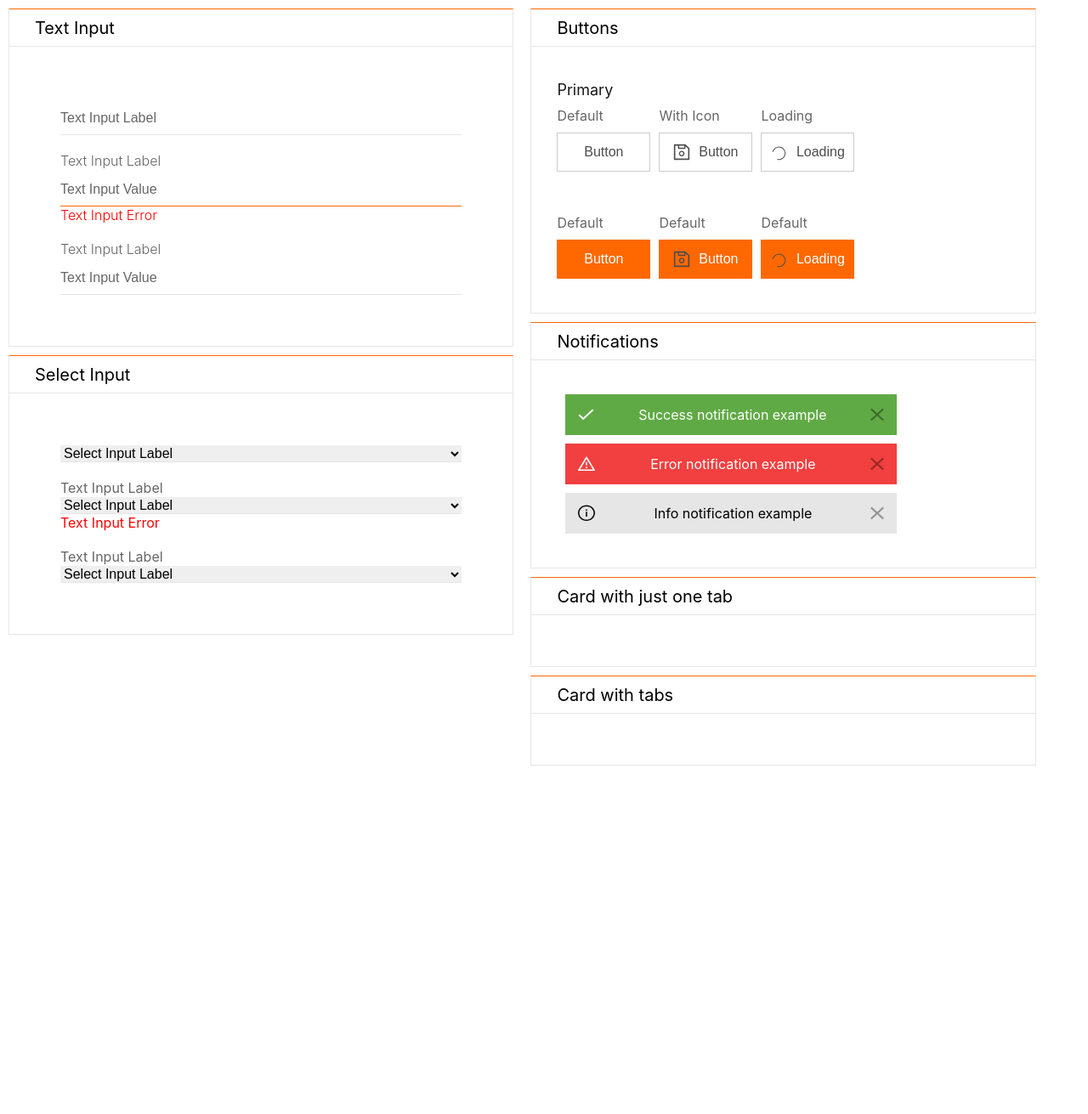
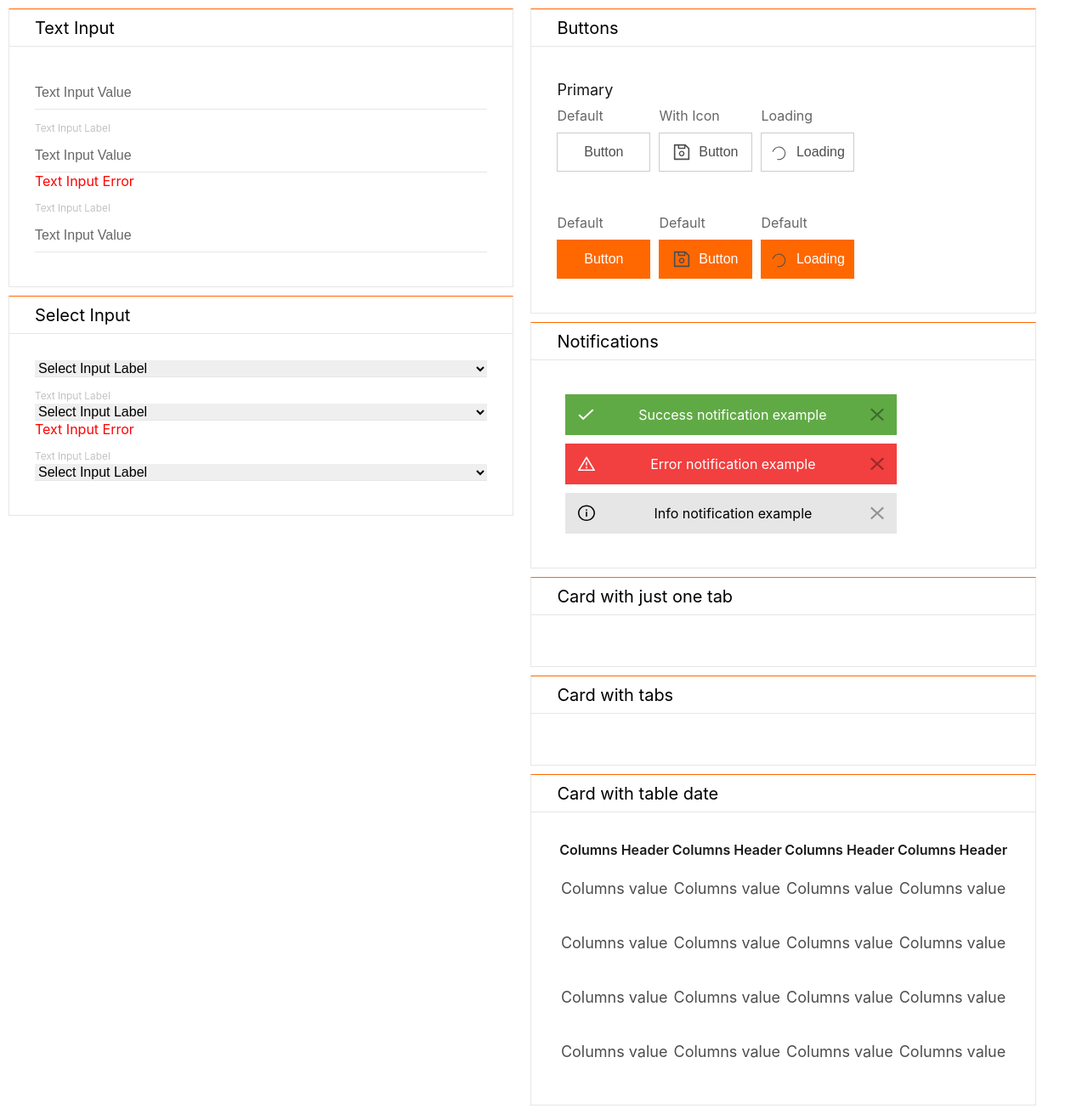
Before and after one commit to MDukauskas/WGT-React, a React (Create React App) app: page / in a window 1280 px wide. Shown: the whole page at 85% size. Before the commit the page ends 911 px from the top, so only its background shows below. Built offline with nearby package versions, Linux system fonts and the light colour scheme.

Commit message:
change in input and created table

```diff
--- a/src/App.js
+++ b/src/App.js
@@ -3,47 +3,21 @@ import logo from './logo.svg';
 import save from './save.svg';
 import loading from './loading.svg';
 import './App.scss';
-import { Notification, Button, Card } from './components'
+import { Notification, Button, Card, InputGroup } from './components'
 
 function App() {
   return (
     <div className="App">
       <div className="column">
         <Card title="Text Input">
-          <form className="textInput">
-            <div>
-              <input type="text" value="Text Input Label"/>
-            </div>
-            <br />
-            <div className="innerInput">
-              <span>Text Input Label</span>
-              <input type="text" value="Text Input Value"/>
-              <span className="red">Text Input Error</span>
-            </div>
-            <br />
-            <div>
-              <span>Text Input Label</span>
-              <input type="text" value="Text Input Value"/>
-            </div>
-          </form>
+          <InputGroup type="text"/>
+          <InputGroup label="Text Input Label" error="Text Input Error" type="text"/>
+          <InputGroup label="Text Input Label" type="text"/>
         </Card>
         <Card title="Select Input">
-          <form className="selectInput">
-            <div>
-              <select><option value="">Select Input Label</option></select>
-            </div>
-            <br />
-            <div className="innerInput">
-              <span>Text Input Label</span><br/>
-              <select><option value="">Select Input Label</option></select><br/>
-              <span className="red">Text Input Error</span>
-            </div>
-            <br />
-            <div>
-              <span>Text Input Label</span><br/>
-              <select><option value="">Select Input Label</option></select>
-            </div>
-          </form>
+          <InputGroup type="select"/>
+          <InputGroup label="Text Input Label" error="Text Input Error" type="select"/>
+          <InputGroup label="Text Input Label" type="select"/>
         </Card>
       </div>
       <div className="column">
@@ -51,15 +25,15 @@ function App() {
           <p>Primary</p>
           <div className="direction">
             <div>
-              <span>Default</span>
+              <span className="label">Default</span>
               <Button> Button</Button>
             </div>
             <div>
-              <span>With Icon</span>
+              <span className="label">With Icon</span>
               <Button> <img src={save} alt="save" /> Button</Button>
             </div>
             <div>
-              <span>Loading</span>
+              <span className="label">Loading</span>
               <Button> <img src={loading} className="loading" alt="loading" /> Loading</Button>
             </div>
           </div>
@@ -67,15 +41,15 @@ function App() {
           <br />
           <div className="direction">
             <div>
-              <span>Default</span>
+              <span className="label">Default</span>
               <Button primary> Button</Button>
             </div>
             <div>
-              <span>Default</span>
+              <span className="label">Default</span>
               <Button primary> <img src={save} alt="save" /> Button</Button>
             </div>
             <div>
-              <span>Default</span>
+              <span className="label">Default</span>
               <Button primary> <img src={loading} className="loading" alt="loading" /> Loading</Button>
             </div>
           </div>
@@ -87,6 +61,40 @@ function App() {
         </Card>
         <Card title="Card with just one tab"/>
         <Card title="Card with tabs"/>
+        <Card title="Card with table date">
+        <table className="columns_header">
+        <tr>
+          <th>Columns Header</th>
+          <th>Columns Header</th>
+          <th>Columns Header</th>
+          <th>Columns Header</th>
+        </tr>
+        <tr>
+          <td>Columns value</td>
+          <td>Columns value</td>
+          <td>Columns value</td>
+          <td>Columns value</td>
+        </tr>
+        <tr>
+          <td>Columns value</td>
+          <td>Columns value</td>
+          <td>Columns value</td>
+          <td>Columns value</td>
+        </tr>
+        <tr>
+          <td>Columns value</td>
+          <td>Columns value</td>
+          <td>Columns value</td>
+          <td>Columns value</td>
+        </tr>
+        <tr>
+          <td>Columns value</td>
+          <td>Columns value</td>
+          <td>Columns value</td>
+          <td>Columns value</td>
+        </tr>
+      </table>
+      </Card>
       </div>
     </div>
   );
--- a/src/App.scss
+++ b/src/App.scss
@@ -9,19 +9,6 @@
   flex-direction: row;
 }
 
-.loading {
-    animation: loading-spin infinite 2s linear;
-  }
-
-@keyframes loading-spin {
-  from {
-    transform: rotate(0deg);
-  }
-  to {
-    transform: rotate(360deg);
-  }
-}
-
 .column {
   width: 48%;
 }
@@ -31,48 +18,30 @@
   flex-direction: row;
 }
 
-.textInput {
-  margin: 30px;
-
-  input {
-    width: 100%;
-    border:none;
-    border-bottom: 1px solid #E6E6E6;
+  .label {
     color: #666666;
-    font-size: 16px;
-    padding: 15px 10px 10px 0;
-  }
-
-  span {
-    color: #B3B3B3;
-    font-size: 12px;
-    font-weight: 300;
-  }
-
-  .innerInput {
-    input {
-      border-bottom:1px solid #FF6800;
-    }
-    .red {
-      color: red;
-    }
-  }
-}
-
-
-
-.selectInput {
-  margin: 30px;
-  select {
-    width: 100%;
-    border:none;
-    border-bottom: 1px solid #E6E6E6;
     font-size: 16px;
   }
 
-  .innerInput {
-    .red {
-      color: red;
+  .columns_header {
+    width: 100%;
+    tr {
+      border-bottom: 1px solid #E6E6E6;
+
+      th {
+        color: #1A1A1A;
+        font-weight: 600;
+        font-size: 16px;
+        line-height: 24px;
+        text-align: center;
+      }
+      td {
+        color: #4D4D4D;
+        font-weight: normal;
+        font-size: 18px;
+        line-height: 27px;
+        text-align: center;
+        height: 62px;
+      }
     }
   }
-}
--- a/src/components/Button/index.scss
+++ b/src/components/Button/index.scss
@@ -41,3 +41,16 @@
         }
     }
 }
+
+@keyframes loading-spin {
+    from {
+      transform: rotate(0deg);
+    }
+    to {
+      transform: rotate(360deg);
+    }
+  }
+
+  .loading {
+    animation: loading-spin infinite 2s linear;
+  }
--- a/src/components/Card/index.scss
+++ b/src/components/Card/index.scss
@@ -19,9 +19,5 @@
       font-size: 18px;
       padding: 10px 0;
     }
-      span {
-        color: #666666;
-        font-size: 16px;
   }
 }
-  }
--- /dev/null
+++ b/src/components/InputGroup/index.js
@@ -0,0 +1,11 @@
+import React from 'react'
+import './index.scss'
+
+export const InputGroup = (props) => {
+    return <div className="input-group">
+        <span className="input-group_label">{props.label}</span>
+        {props.type === 'text' && <input type="text" value="Text Input Value"/>}
+        {props.type === 'select' && <select><option value="">Select Input Label</option></select>}
+        <span className="input-group_error">{props.error}</span>
+    </div>
+}
--- /dev/null
+++ b/src/components/InputGroup/index.scss
@@ -0,0 +1,34 @@
+.input-group {
+    margin-bottom: 10px;
+      input {
+        width: 100%;
+        border:none;
+        border-bottom: 1px solid #E6E6E6;
+        color: #666666;
+        font-size: 16px;
+        padding: 15px 10px 10px 0;
+      }
+      select {
+        width: 100%;
+        border:none;
+        border-bottom: 1px solid #E6E6E6;
+        font-size: 16px;
+      }
+
+      .input-group_error {
+        color: red;
+      }
+
+      .input-group_label {
+        color: #B3B3B3;
+        font-size: 12px;
+        font-weight: 300;
+      }
+
+      option {
+        border-bottom: 1px solid #E6E6E6;
+        padding: 10px;
+
+      }
+
+    }
--- a/src/components/index.js
+++ b/src/components/index.js
@@ -1,3 +1,4 @@
 export * from './Notification'
 export * from './Button'
 export * from './Card'
+export * from './InputGroup'
```
Lines whose indentation alone changed are shown as unchanged.
